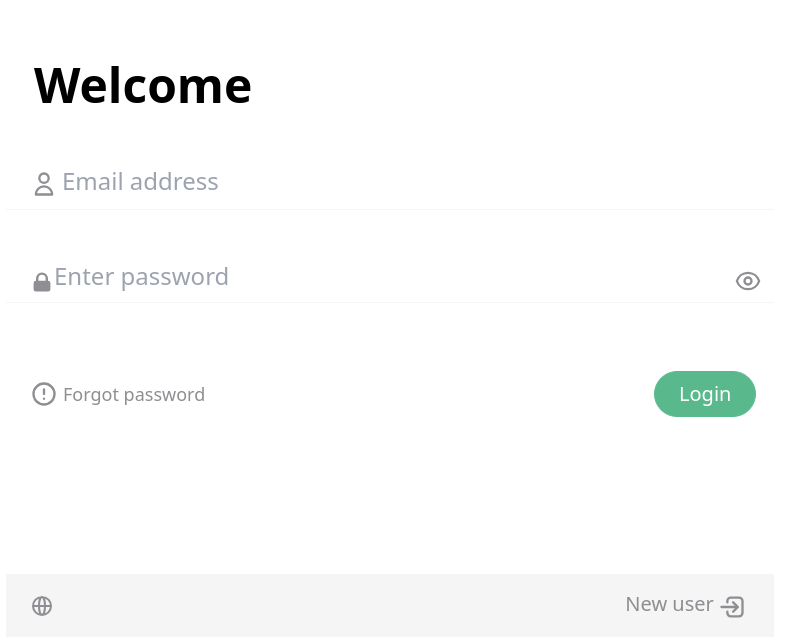
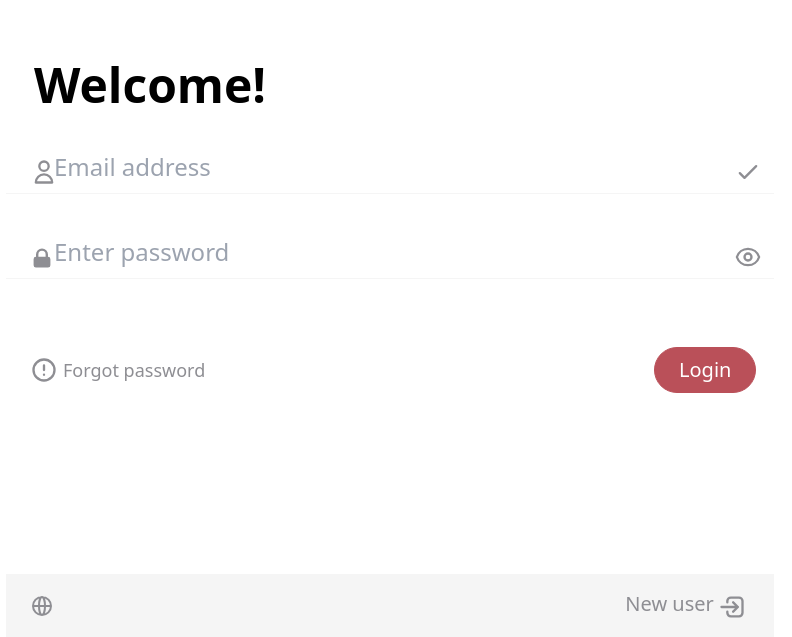
Before and after one commit to Miskannn/Vanilla-Form, a website built with Vite: page index.html in a window 1280 px wide. Both pictures are taken after typing "name@example.com", "Sample123" into the empty fields and a click on the button "Login". Shown: the part 163-800 px from the top of the page, without its empty margins (250-1042 px from the left). Built offline with nearby package versions, Linux system fonts and the light colour scheme.

Commit message:
Added new features, refactored old

```diff
--- a/index.html
+++ b/index.html
@@ -26,26 +26,30 @@
       >
         Welcome
       </h1>
-      <form name="mainForm">
-        <label class="grid grid-cols-[0px_minmax(200px,_1fr)] lg:my-12" for="email">
+      <form name="main">
+        <label class="grid grid-cols-[0px_minmax(200px,_1fr)_0px] lg:mb-10" for="email">
           <svg xmlns="http://www.w3.org/2000/svg" class="mr-2 h-5 w-5 lg:h-6 lg:w-6 text-gray-50 z-10 justify-self-start self-center ml-6 lg:h-7 lg:w-7" fill="none" viewBox="0 0 24 24" stroke="currentColor" stroke-width="2">
             <path stroke-linecap="round" stroke-linejoin="round" d="M16 7a4 4 0 11-8 0 4 4 0 018 0zM12 14a7 7 0 00-7 7h14a7 7 0 00-7-7z" />
           </svg>
           <input
                   id="email"
-                  class="w-full border-b py-3 px-12
-                   sm:px-14 outline-none peer
-                   placeholder:text-sm sm:placeholder:text-lg
+                  class="border-b py-3 pl-12
+                   placeholder:text-sm
+                   sm:placeholder:text-lg
                    placeholder:text-grey-50
-                   sm:text-lg text-sm lg:placeholder:text-2xl
+                   text-sm outline-none
+                   lg:placeholder:text-2xl
                    valid:border-success-77 invalid:border-danger-66 placeholder-shown:invalid:border-gray-10"
                   type="email"
                   placeholder="Email address"
                   required
           />
-<!--          <svg xmlns="http://www.w3.org/2000/svg" class="h-6 w-6" fill="none" viewBox="0 0 24 24" stroke="currentColor" stroke-width="2">-->
-<!--            <path stroke-linecap="round" stroke-linejoin="round" d="M5 13l4 4L19 7" />-->
-<!--          </svg>-->
+          <svg xmlns="http://www.w3.org/2000/svg" data-icon="success" class="hidden text-gray-50 h-5 w-5 self-center -translate-x-10 lg:h-7 lg:w-7" fill="none" viewBox="0 0 24 24" stroke="currentColor" stroke-width="2">
+            <path stroke-linecap="round" stroke-linejoin="round" d="M5 13l4 4L19 7" />
+          </svg>
+          <svg xmlns="http://www.w3.org/2000/svg" data-icon="fail" class="hidden text-gray-50 h-5 w-5 self-center -translate-x-10 lg:h-7 lg:w-7" fill="none" viewBox="0 0 24 24" stroke="currentColor" stroke-width="2">
+            <path stroke-linecap="round" stroke-linejoin="round" d="M6 18L18 6M6 6l12 12" />
+          </svg>
         </label>
         <label for="password" class="grid grid-cols-[0px_minmax(200px,_1fr)_0px] lg:mb-10">
           <div class="relative pl-6 z-10">
--- a/main.js
+++ b/main.js
@@ -1,6 +1,6 @@
 import {validInput} from "./modules/validation";
 
-const form = document.forms.mainForm;
+const form = document.forms?.main;
 const email = document.getElementById("email");
 const password = document.getElementById("password");
 const eye = document.querySelector("svg[data-icon='eye']")
@@ -8,6 +8,10 @@ const eyeOff = document.querySelector("svg[data-icon='eye-off']")
 
 const preventSubmit = e => {
     e.preventDefault();
+    if(email.value === "admin@gmail.com" && password.value === "12345") alert("Success submit");
+    else {
+        alert("You are not authorized")
+    }
     password.value = '';
     email.value = '';
 };
--- a/modules/index.js
+++ /dev/null
@@ -1 +0,0 @@
-import * as validation from "./validation"
--- a/modules/validation.js
+++ b/modules/validation.js
@@ -1,7 +1,8 @@
 const email = document.querySelector('#email');
 const password = document.querySelector('#password');
-const button = document.querySelector('#login');
 const header = document.querySelector('#header');
+const fail = document.querySelector('svg[data-icon="fail"]');
+const success = document.querySelector('svg[data-icon="success"]')
 
 
 
@@ -9,28 +10,21 @@ const validInput = () => {
     const emailValidity = email?.validity?.valid && email.value.trim();
     const passwordValidity = password?.validity?.valid && password.value.trim();
     const wrongPassword = emailValidity && !passwordValidity;
-    const white = "#ffffff";
-    const success = '#5ab98c';
-    const danger = '#d2877d';
 
+    header.textContent =
+        emailValidity && passwordValidity
+          ? 'Welcome!'
+          : wrongPassword
+              ? 'Wrong password'
+              : 'Oops!';
 
-     if (emailValidity && passwordValidity) {
-           button.style.backgroundColor = success;
-           button.style.color = white;
-           button.style.border = `1px solid ${success}`;
-           header.textContent = 'Welcome';
-       } else if(!emailValidity && !passwordValidity){
-           button.style.backgroundColor = danger;
-           button.style.color = white;
-           button.style.border = `1px solid ${danger}`;
-           header.textContent = 'Oops!';
-      }
-    if (wrongPassword) {
-        button.style.backgroundColor = danger;
-        button.style.border = `1px solid ${danger}`;
-        button.style.color = white
-        header.textContent = "Wrong password";
-    }
+       if(emailValidity) {
+           success.classList.remove('hidden');
+           fail.classList.add('hidden');
+       } else {
+           fail.classList.remove('hidden');
+           success.classList.add('hidden');
+       }
 }
 
 export {
--- a/style.css
+++ b/style.css
@@ -4,12 +4,24 @@
 
 
 
-input[type='password'] ~ svg[data-icon='lock-opened'],
+input[type='password'] ~ svg[data-icon='lock-closed'],
 input[type='password'] ~ svg[data-icon='eye'] {
     display: none;
 }
 
-input[type='text'] ~ svg[data-icon='lock-closed'],
+input[type='text'] ~ svg[data-icon='lock-opened'],
 input[type='text'] ~ svg[data-icon='eye-off'] {
     display: none;
 }
+
+form[name="main"]:valid #login{
+    border: 1px solid #5ab98c;
+    background-color: #5ab98c;
+    color: white;
+}
+
+form[name="main"]:focus-within:invalid #login{
+    border: 1px solid #ba5059;
+    background-color: #ba5059;
+    color: white;
+}
```
Also changed, not shown: package.json (+4 -9 lines), 1 other file.
